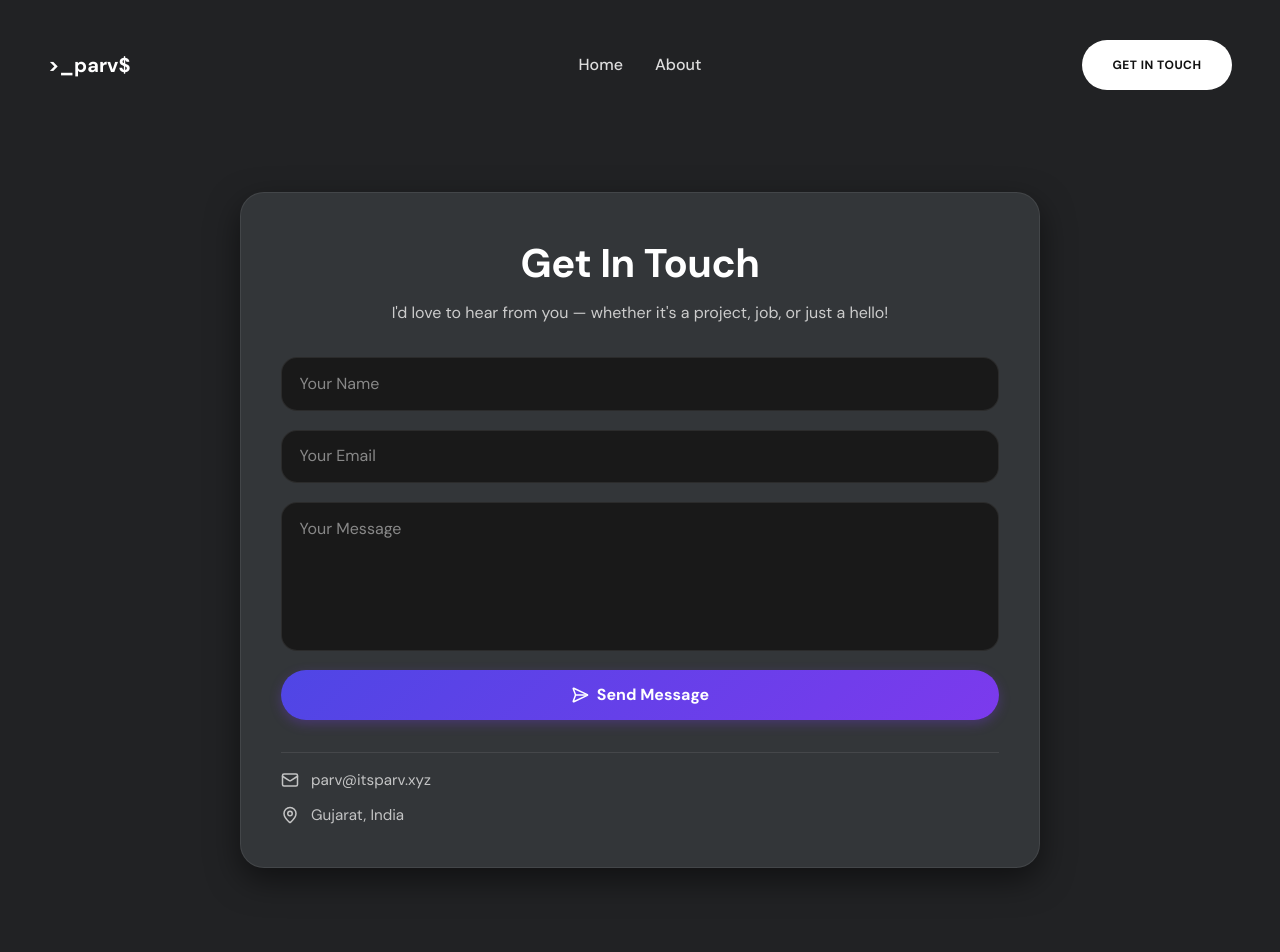
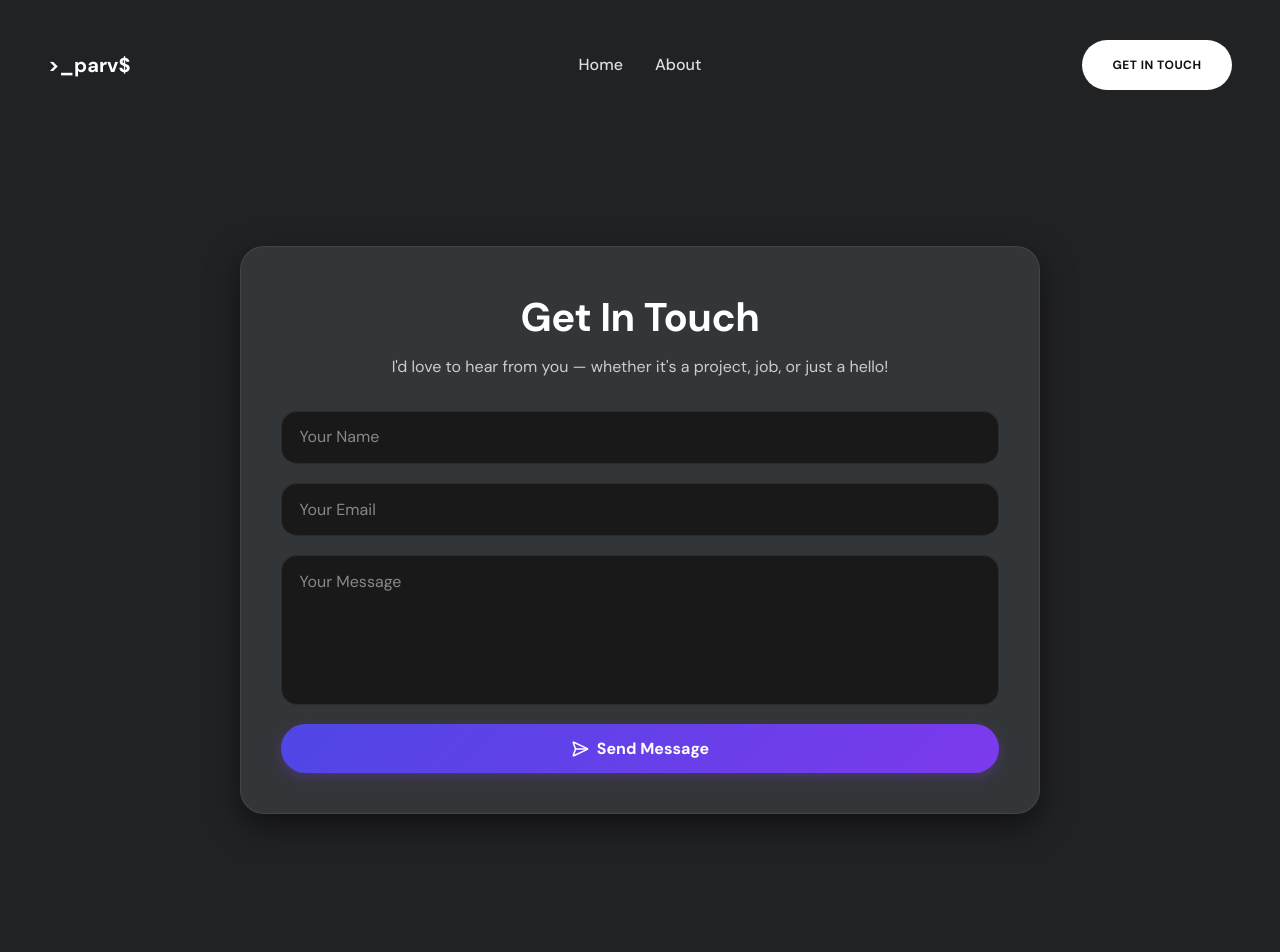
Before and after one commit to Parvshah-01/itsparv.xyz, a Next.js app: page /contact in a window 1280 px wide. Shown: the top 952 px of the page. Built offline with nearby package versions, Linux system fonts and the light colour scheme.

Commit message:
removed contact info

```diff
--- a/src/app/contact/page.tsx
+++ b/src/app/contact/page.tsx
@@ -5,6 +5,8 @@ import { motion } from 'framer-motion';
 import { Mail, MapPin, SendHorizonal } from 'lucide-react';
 import emailjs from '@emailjs/browser';
 import './contact.css';
+
+
 
 export default function ContactPage() {
   const [form, setForm] = useState({ name: '', email: '', message: '' });
@@ -131,16 +133,6 @@ export default function ContactPage() {
           </motion.button>
         </form>
 
-        <div className="contact-info">
-          <div className="info-row">
-            <Mail className="icon" />
-            parv@itsparv.xyz
-          </div>
-          <div className="info-row">
-            <MapPin className="icon" />
-            Gujarat, India
-          </div>
-        </div>
       </div>
     </motion.div>
   );
```
